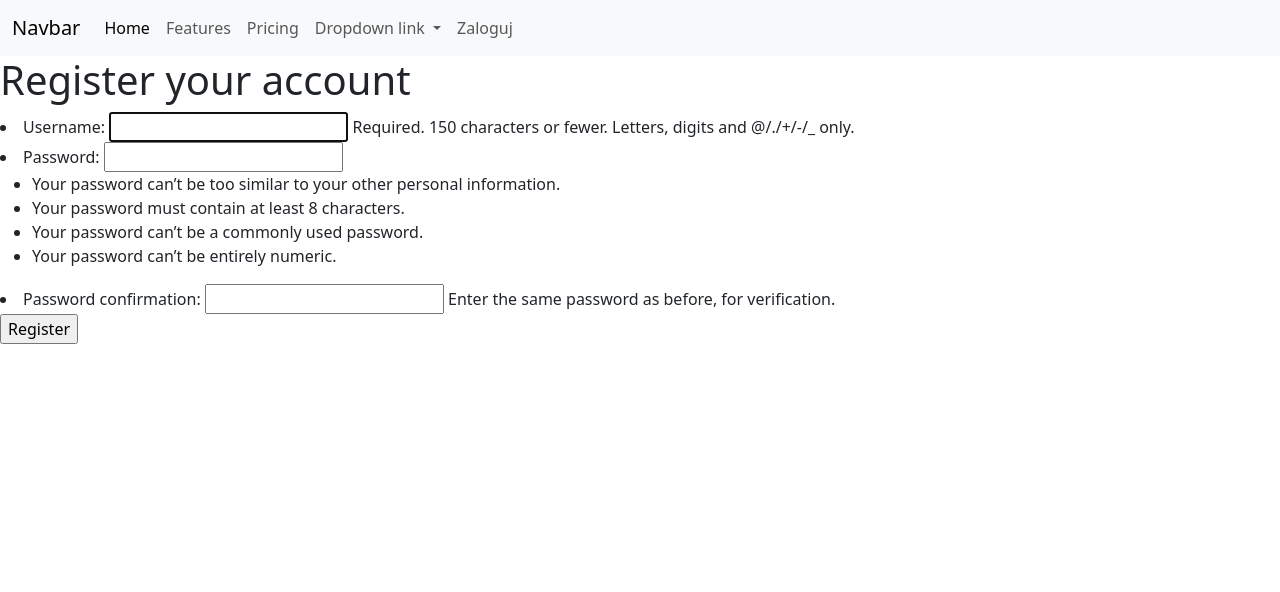
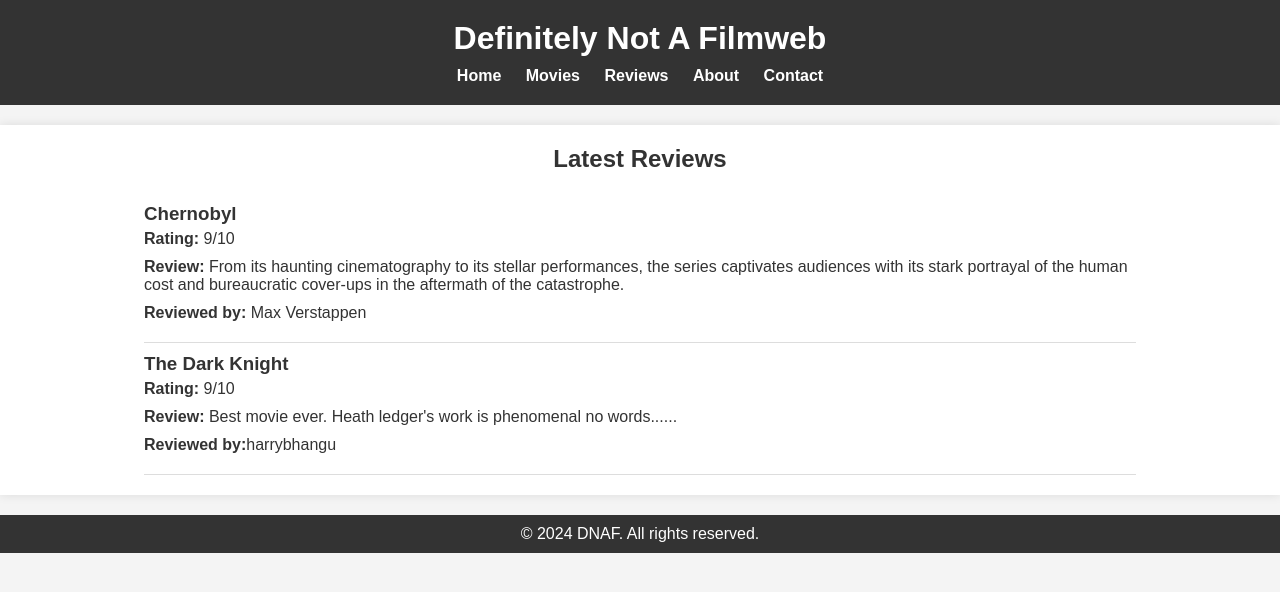
Before and after one commit to Madejowski98/DEFINITELY_NOT_A_FILMWEB, a Django app: page /accounts/register/ in a window 1280 px wide. Shown: the top 592 px of the page. Run offline with Django 5.2, Linux system fonts and the light colour scheme.

Commit message:
renamed main_page.html to base.html in both directories

```diff
--- a/accounts/templates/accounts/base.html
+++ b/accounts/templates/accounts/base.html
@@ -2,53 +2,47 @@
 <html lang="en">
 <head>
     <meta charset="UTF-8">
-    <title>{% block title %}Base Title{% endblock title %}</title>
-    <link href="https://cdn.jsdelivr.net/npm/bootstrap@5.3.3/dist/css/bootstrap.min.css" rel="stylesheet" integrity="sha384-QWTKZyjpPEjISv5WaRU9OFeRpok6YctnYmDr5pNlyT2bRjXh0JMhjY6hW+ALEwIH" crossorigin="anonymous">
-    <script src="https://cdn.jsdelivr.net/npm/bootstrap@5.3.3/dist/js/bootstrap.bundle.min.js" integrity="sha384-YvpcrYf0tY3lHB60NNkmXc5s9fDVZLESaAA55NDzOxhy9GkcIdslK1eN7N6jIeHz" crossorigin="anonymous"></script>
+    <meta name="viewport" content="width=device-width, initial-scale=1.0">
+    <title>DNAF</title>
+    <link rel="stylesheet" href="../../static/css/styles.css">
 </head>
 <body>
-{% block navbar %}
-<nav class="navbar navbar-expand-lg bg-body-tertiary data-bs-theme=dark">
-  <div class="container-fluid">
-    <a class="navbar-brand" href="#">Navbar</a>
-    <button class="navbar-toggler" type="button" data-bs-toggle="collapse" data-bs-target="#navbarNavDropdown" aria-controls="navbarNavDropdown" aria-expanded="false" aria-label="Toggle navigation">
-      <span class="navbar-toggler-icon"></span>
-    </button>
-    <div class="collapse navbar-collapse" id="navbarNavDropdown">
-      <ul class="navbar-nav">
-        <li class="nav-item">
-          <a class="nav-link active" aria-current="page" href="#">Home</a>
-        </li>
-        <li class="nav-item">
-          <a class="nav-link" href="#">Features</a>
-        </li>
-        <li class="nav-item">
-          <a class="nav-link" href="#">Pricing</a>
-        </li>
-        <li class="nav-item dropdown">
-          <a class="nav-link dropdown-toggle" href="#" role="button" data-bs-toggle="dropdown" aria-expanded="false">
-            Dropdown link
-          </a>
-          <ul class="dropdown-menu">
-            <li><a class="dropdown-item" href="#">Action</a></li>
-            <li><a class="dropdown-item" href="#">Another action</a></li>
-            <li><a class="dropdown-item" href="#">Something else here</a></li>
-          </ul>
-        </li>
-        <li class="nav-item">
-          {% if request.user.is_authenticated %}
-              <a class="nav-link" href="{% url "logout_confirm" %}">Wyloguj</a>
-          {% else %}
-              <a class="nav-link" href="{% url "login" %}">Zaloguj</a>
-          {% endif %}
-        </li>
-      </ul>
-    </div>
-  </div>
-</nav>
-{% endblock navbar %}
-{% block body %}
-    <div>Tutaj dodajemy treść naszej strony</div>
-{% endblock body %}
+    <header>
+        <div class="container">
+            <h1>Definitely Not A Filmweb</h1>
+            <nav>
+                <ul>
+                    <li><a href="#">Home</a></li>
+                    <li><a href="#">Movies</a></li>
+                    <li><a href="#">Reviews</a></li>
+                    <li><a href="#">About</a></li>
+                    <li><a href="#">Contact</a></li>
+                </ul>
+            </nav>
+        </div>
+    </header>
+    <main>
+        <div class="container">
+            <h2>Latest Reviews</h2>
+            <div class="review">
+                <h3>Chernobyl</h3>
+                <p><strong>Rating:</strong> 9/10</p>
+                <p><strong>Review:</strong> From its haunting cinematography to its stellar performances, the series captivates audiences with its stark portrayal of the human cost and bureaucratic cover-ups in the aftermath of the catastrophe.</p>
+                <p><strong>Reviewed by:</strong> Max Verstappen</p>
+            </div>
+            <div class="review">
+                <h3>The Dark Knight</h3>
+                <p><strong>Rating:</strong> 9/10</p>
+                <p><strong>Review:</strong> Best movie ever. Heath ledger's work is phenomenal no words......</p>
+                <p><strong>Reviewed by:</strong>harrybhangu</p>
+            </div>
+            <!-- Add more reviews as needed -->
+        </div>
+    </main>
+    <footer>
+        <div class="container">
+            <p>&copy; 2024 DNAF. All rights reserved.</p>
+        </div>
+    </footer>
 </body>
 </html>
```
Also changed, not shown: movies_app/templates/movies_app/base.html (renamed from movies_app/templates/movies_app/main_page.html).
